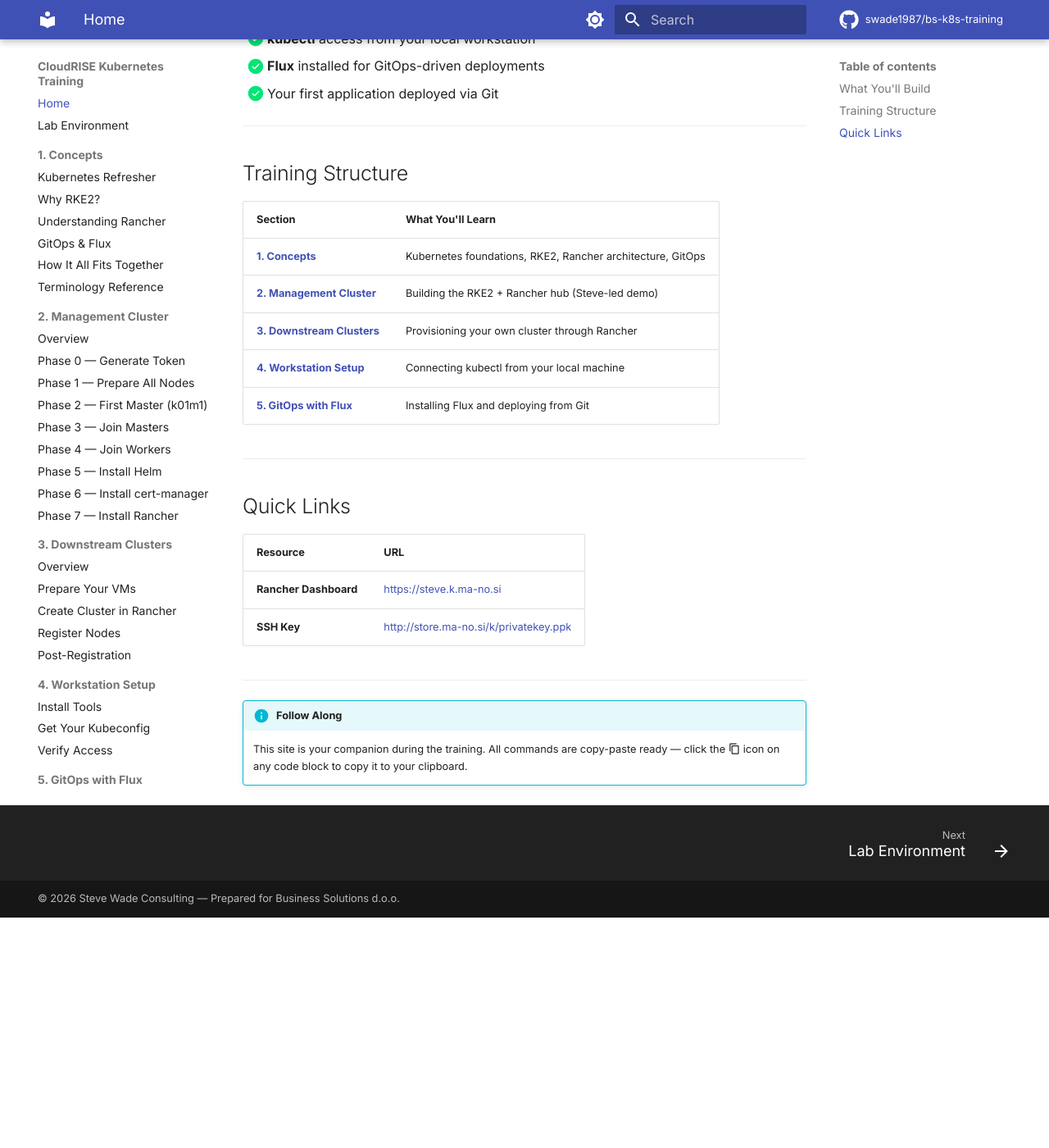
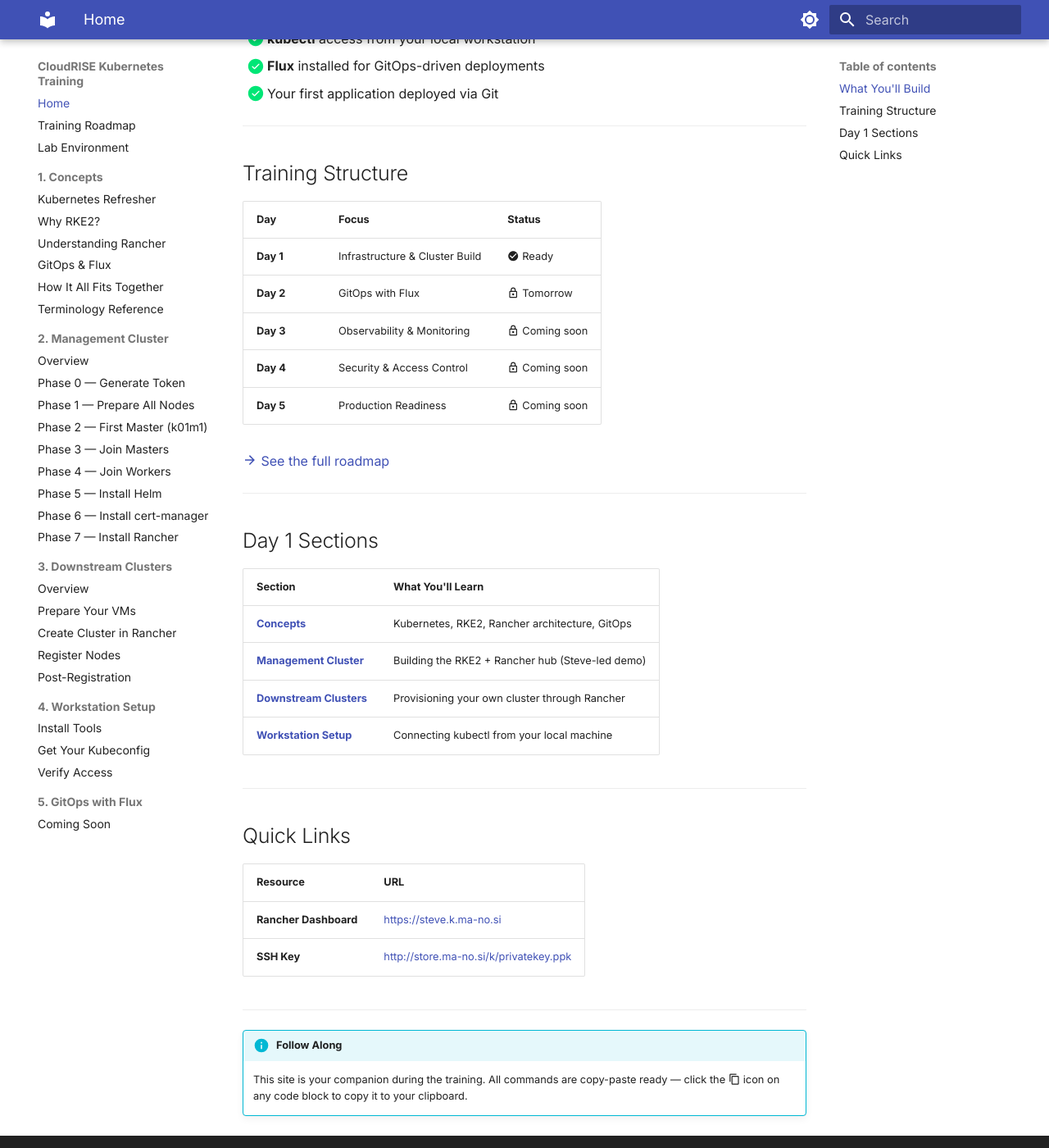
Before and after one commit to swade1987/bs-k8s-training, an MkDocs documentation site: the page built from docs/index.md, in a window 1280 px wide and 1400 px high, scrolled down 497 px. Shown: the whole window at 82% size. Built offline with MkDocs 1.6.1 and Material for MkDocs 9.7.7, drawn with Linux system fonts in a browser that asks for light colours; comment, search, counter and statistics services are not loaded; before the commit the page ends 1616 px from its top, so only the background shows below that.

Commit message:
feat: adding weeks roadmap
Signed-off-by: Steven Wade <steven@stevenwade.co.uk>

```diff
--- a/docs/index.md
+++ b/docs/index.md
@@ -21,13 +21,26 @@ By the end of this training, you will have:
 
 ## Training Structure
 
+| Day | Focus | Status |
+|-----|-------|--------|
+| **Day 1** | Infrastructure & Cluster Build | :material-check-circle: Ready |
+| **Day 2** | GitOps with Flux | :material-lock-outline: Tomorrow |
+| **Day 3** | Observability & Monitoring | :material-lock-outline: Coming soon |
+| **Day 4** | Security & Access Control | :material-lock-outline: Coming soon |
+| **Day 5** | Production Readiness | :material-lock-outline: Coming soon |
+
+[:material-arrow-right: See the full roadmap](roadmap.md)
+
+---
+
+## Day 1 Sections
+
 | Section | What You'll Learn |
 |---------|------------------|
-| **[1. Concepts](01-concepts/kubernetes.md)** | Kubernetes foundations, RKE2, Rancher architecture, GitOps |
-| **[2. Management Cluster](02-management-cluster/index.md)** | Building the RKE2 + Rancher hub (Steve-led demo) |
-| **[3. Downstream Clusters](03-downstream-clusters/index.md)** | Provisioning your own cluster through Rancher |
-| **[4. Workstation Setup](04-workstation-setup/install-tools.md)** | Connecting kubectl from your local machine |
-| **[5. GitOps with Flux](05-gitops/index.md)** | Installing Flux and deploying from Git |
+| **[Concepts](01-concepts/kubernetes.md)** | Kubernetes, RKE2, Rancher architecture, GitOps |
+| **[Management Cluster](02-management-cluster/index.md)** | Building the RKE2 + Rancher hub (Steve-led demo) |
+| **[Downstream Clusters](03-downstream-clusters/index.md)** | Provisioning your own cluster through Rancher |
+| **[Workstation Setup](04-workstation-setup/install-tools.md)** | Connecting kubectl from your local machine |
 
 ---
 
--- a/mkdocs.yml
+++ b/mkdocs.yml
@@ -1,11 +1,6 @@
 site_name: "CloudRISE Kubernetes Training"
 site_description: "RKE2, Rancher & GitOps — Training Guide for Business Solutions d.o.o."
 site_author: "Steve Wade"
-site_url: https://swade1987.github.io/bs-k8s-training
-repo_name: swade1987/bs-k8s-training
-repo_url: https://github.com/swade1987/bs-k8s-training
-edit_uri: ""
-site_dir: public
 
 theme:
   name: material
@@ -67,6 +62,7 @@ markdown_extensions:
 
 nav:
   - Home: index.md
+  - "Training Roadmap": roadmap.md
   - "Lab Environment": lab-environment.md
   - "1. Concepts":
     - "Kubernetes Refresher": 01-concepts/kubernetes.md
```
Also changed, not shown: docs/roadmap.md (added, +88 -0 lines).
